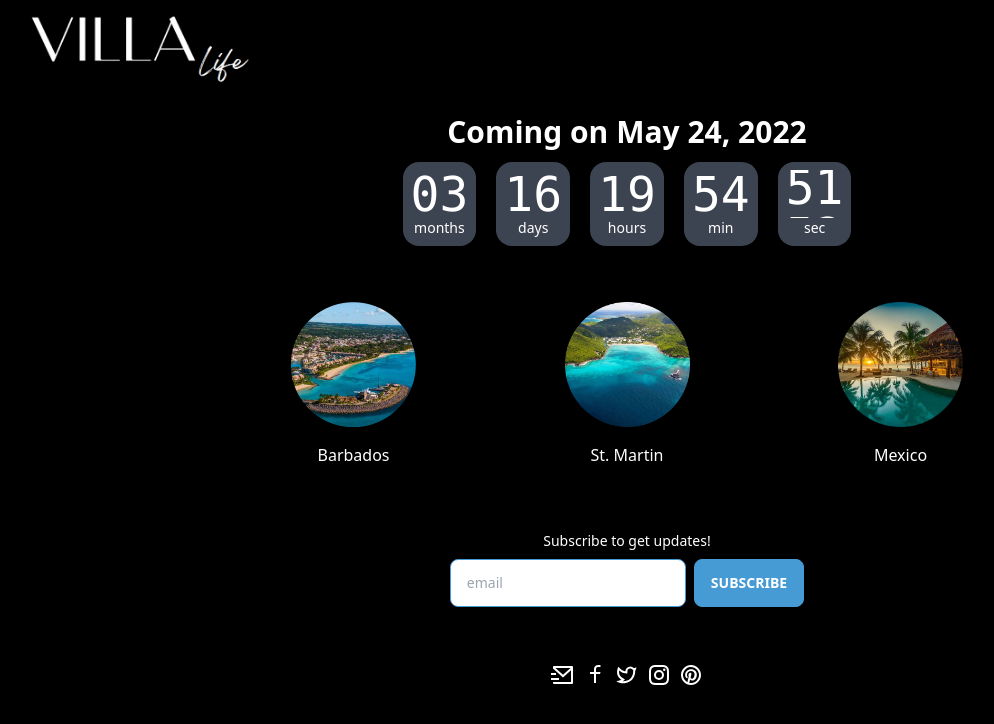
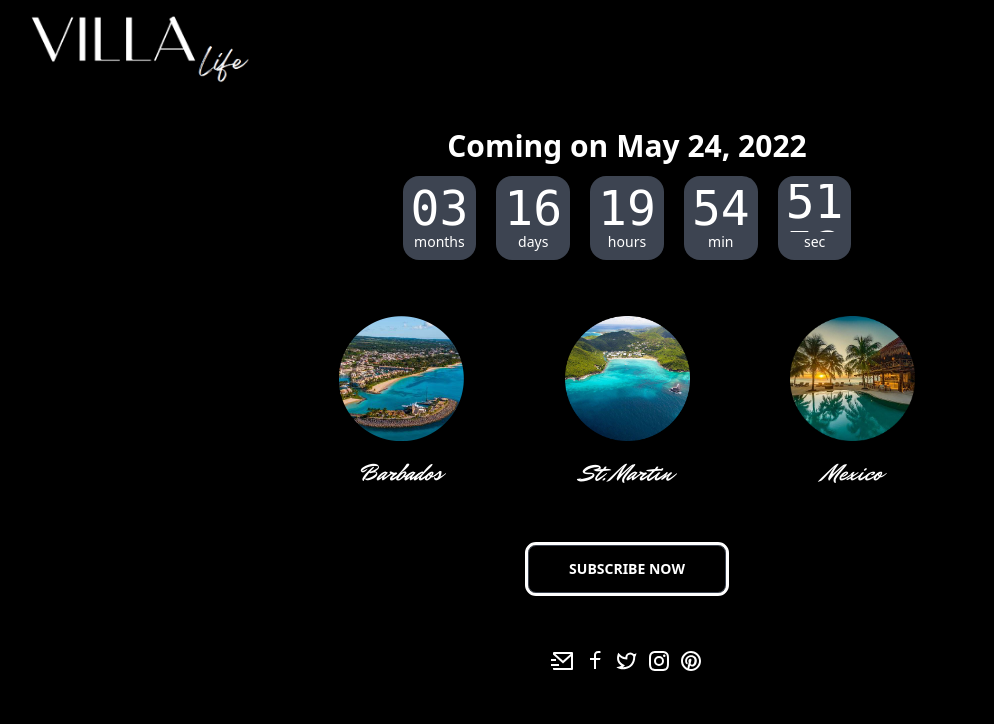
Before and after one commit to brandonkimmmm/villa-life-landing, a Next.js app: page / in a window 1280 px wide. Shown: the top 724 px of the page, without its empty margins (13-1007 px from the left). Built offline with nearby package versions, Linux system fonts and the light colour scheme.

Commit message:
locations, subscribe update

```diff
--- a/components/Locations.tsx
+++ b/components/Locations.tsx
@@ -3,7 +3,7 @@ import Image from 'next/image';
 
 export default function Locations() {
 	return (
-		<div className='inline-flex justify-between w-full max-w-2xl'>
+		<div className='inline-flex justify-between w-full max-w-xl'>
 			<div className='flex flex-col items-center space-y-4'>
 				<Image
 					alt='barbados'
@@ -11,7 +11,7 @@ export default function Locations() {
 					width={125}
 					height={125}
 				/>
-				<h2>Barbados</h2>
+				<h2 className='font-cursive text-2xl'>Barbados</h2>
 			</div>
 			<div className='flex flex-col items-center space-y-4'>
 				<Image
@@ -20,7 +20,7 @@ export default function Locations() {
 					width={125}
 					height={125}
 				/>
-				<h2>St. Martin</h2>
+				<h2 className='font-cursive text-2xl'>St. Martin</h2>
 			</div>
 			<div className='flex flex-col items-center space-y-4'>
 				<Image
@@ -29,7 +29,7 @@ export default function Locations() {
 					width={125}
 					height={125}
 				/>
-				<h2>Mexico</h2>
+				<h2 className='font-cursive text-2xl'>Mexico</h2>
 			</div>
 		</div>
 	);
--- a/components/SubscribeForm.tsx
+++ b/components/SubscribeForm.tsx
@@ -14,20 +14,23 @@ export default function SubscribeForm() {
 	const onSubmit = handleSubmit((data) => console.log(data));
 
 	return (
-		<form className='form-control items-center' onSubmit={onSubmit}>
-			<label className='label'>
-				<span className='label-text'>Subscribe to get updates!</span>
-			</label>
-			<div className='flex space-x-2'>
-				<input
-					className='w-full input input-primary input-bordered text-black'
-					placeholder='email'
-					{...register('email')}
-				/>
-				<button type='submit' className='btn btn-primary'>
-					Subscribe
-				</button>
-			</div>
-		</form>
+		<button type='submit' className='btn bg-black outline px-10'>
+			Subscribe Now
+		</button>
+		// <form className='form-control items-center' onSubmit={onSubmit}>
+		// 	<label className='label'>
+		// 		<span className='label-text'>Subscribe to get updates!</span>
+		// 	</label>
+		// 	<div className='flex space-x-2'>
+		// 		<input
+		// 			className='w-full input input-primary input-bordered text-black'
+		// 			placeholder='email'
+		// 			{...register('email')}
+		// 		/>
+		// 		<button type='submit' className='btn btn-primary'>
+		// 			Subscribe
+		// 		</button>
+		// 	</div>
+		// </form>
 	);
 }
--- a/styles/globals.css
+++ b/styles/globals.css
@@ -1,3 +1,5 @@
+@import url('https://fonts.googleapis.com/css2?family=Mr+Dafoe&display=swap');
+
 @tailwind base;
 @tailwind components;
 @tailwind utilities;
--- a/tailwind.config.js
+++ b/tailwind.config.js
@@ -6,6 +6,13 @@ module.exports = {
 	plugins: [
 		require('daisyui')
 	],
+	theme: {
+		extend: {
+			fontFamily: {
+				cursive: ['"Mr Dafoe"']
+			}
+		}
+	},
 	daisyui: {
 		themes: [
 			{
```
